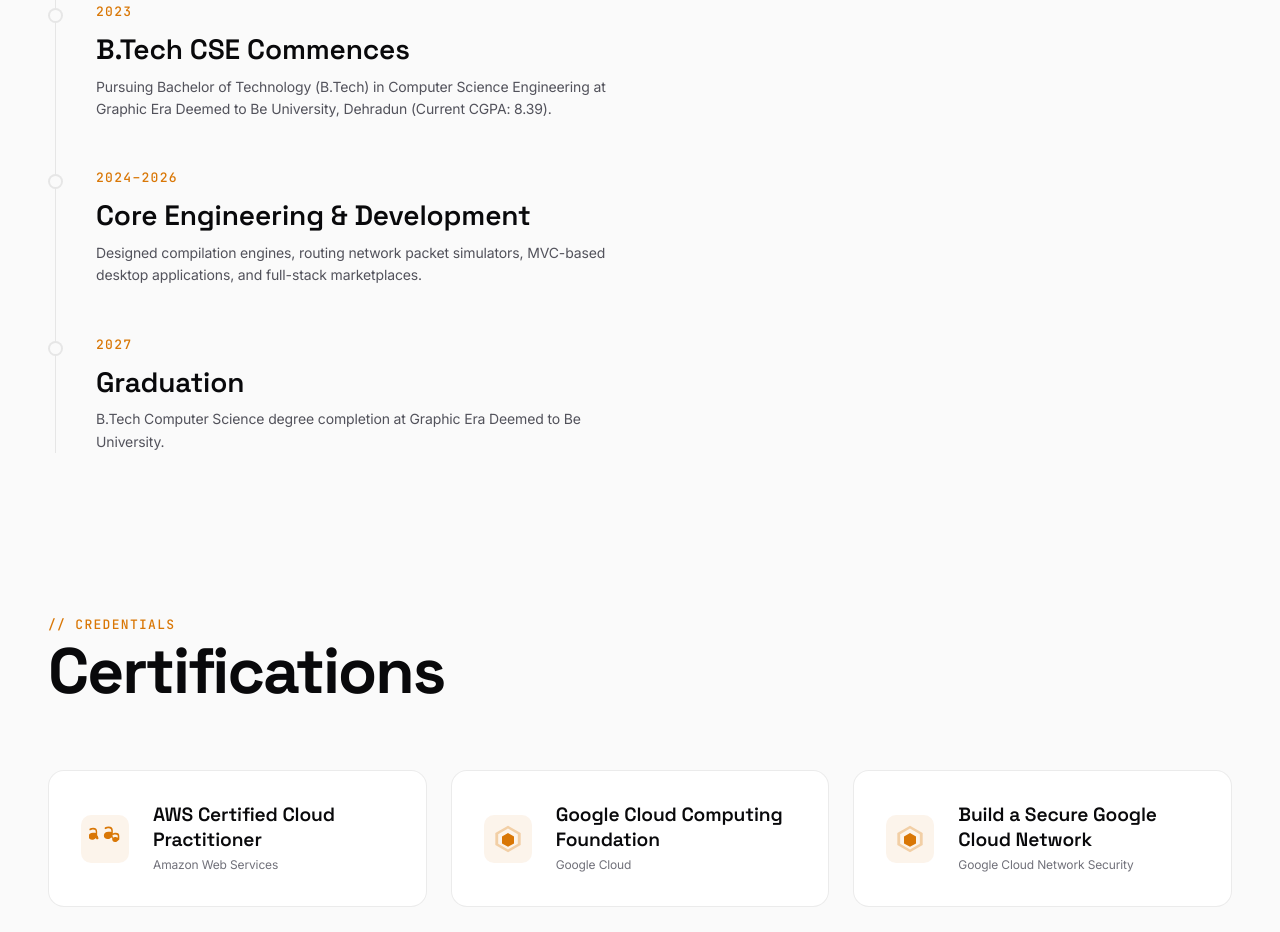
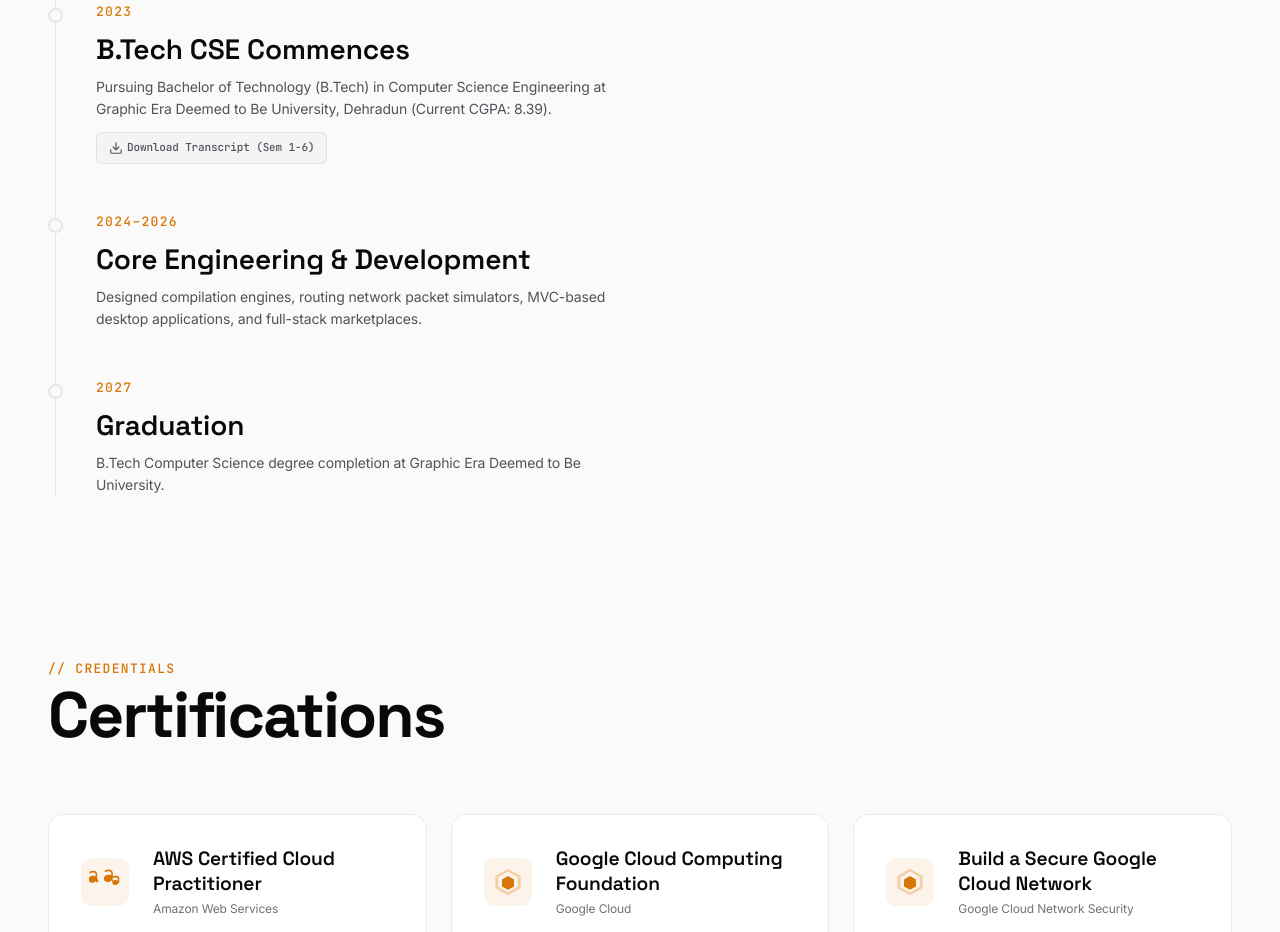
Before and after one commit to ujjwal9034/ujjwal-portfolio, a React (Vite) app: page / in a window 1280 px wide. Shown: the part 6880-7812 px from the top of the page. Built offline with nearby package versions, Linux system fonts and the light colour scheme.

Commit message:
Feature: Add B.Tech Sem 1-6 marksheet transcript download in timeline

```diff
--- a/public/sw.js
+++ b/public/sw.js
@@ -6,7 +6,8 @@
   '/manifest.json',
   '/resume.pdf',
   '/marksheet_10th.pdf',
-  '/marksheet_12th.pdf'
+  '/marksheet_12th.pdf',
+  '/btech_transcript.pdf'
 ];
 
 // Install Event
--- a/src/data/projects.ts
+++ b/src/data/projects.ts
@@ -173,6 +173,8 @@
     year: '2023',
     title: 'B.Tech CSE Commences',
     description: 'Pursuing Bachelor of Technology (B.Tech) in Computer Science Engineering at Graphic Era Deemed to Be University, Dehradun (Current CGPA: 8.39).',
+    downloadUrl: '/btech_transcript.pdf',
+    downloadLabel: 'Download Transcript (Sem 1-6)',
   },
   {
     year: '2024–2026',
```
Also changed, not shown: 1 other file (tests, documents, lock files or other folders).
